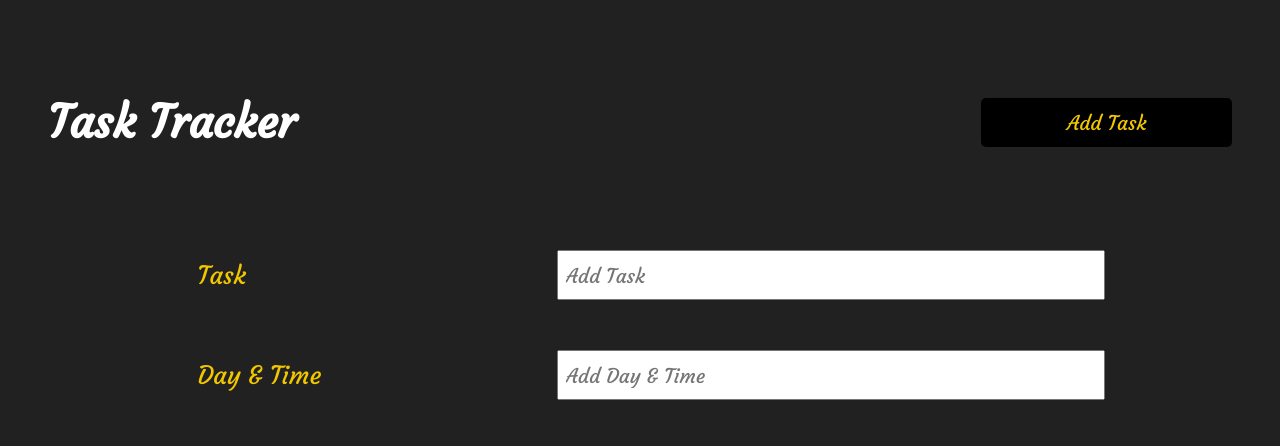
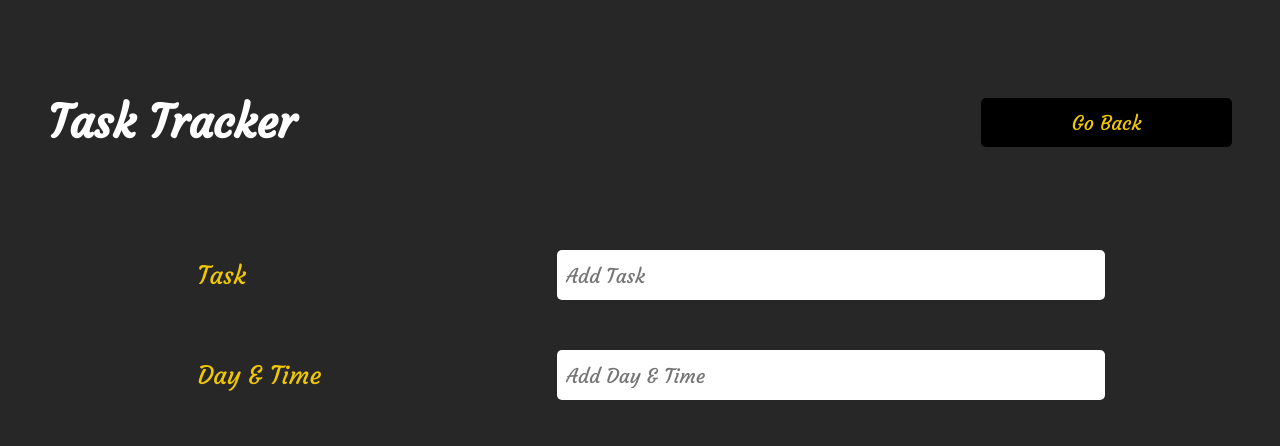
Before and after one commit to Marwa64/Task-Tracker, a React (Create React App) app: page / in a window 1280 px wide. Both pictures are taken after a click on the button "Add Task". Shown: the top 446 px of the page. Built offline with nearby package versions, Linux system fonts and the light colour scheme.

Commit message:
styling and button toggle

```diff
--- a/src/App.js
+++ b/src/App.js
@@ -25,16 +25,22 @@ const App = () => {
     }
   ])
 
-  const [form, setForm] = useState(false)
+  const [form, setForm] = useState(false);
+
+  const hideForm = () => {
+    setForm(false);
+    setHeaderButton({text: 'Add Task', onClick: displayForm});
+  }
 
   const displayForm = () => {
-    setForm(true)
+    setForm(true);
+    setHeaderButton({text: 'Go Back', onClick: hideForm});
   }
   const saveTask = (task) => {
     const id = tasks.length + 1;
     const newTask = {id, ...task};
     setTasks([...tasks, newTask]);
-    setForm(false);
+    hideForm();
   }
 
   const deleteTask = (id) => {
@@ -45,12 +51,15 @@ const App = () => {
     setTasks(tasks.map((task) => task.id === id ? { ...task, reminder: !task.reminder } : task));
   }
 
+  const [headerButton, setHeaderButton] = useState({text: 'Add Task', onClick: displayForm})
+
   return (
     <>
-    <Header title="Task Tracker" displayForm={displayForm}/>
+    <Header title="Task Tracker" headerButton = {headerButton}/>
     <div className="container">
         {form === false ? tasks.length > 0 ? <Tasks tasks={tasks} deleteTask={deleteTask} toggleReminder={toggleReminder}/> : 'No tasks yet, add one!' : <AddTask saveTask={saveTask}/>}
     </div>
+    <br/><br/><br/>
     </>
   );
 }
--- a/src/components/AddTask.js
+++ b/src/components/AddTask.js
@@ -10,26 +10,31 @@ const AddTask = (props) => {
   const onSubmit = (e) => {
       e.preventDefault();
       if (!text) {
-        alert('Please add the task');
+        document.querySelector('#taskText').style.borderColor = '#cc0000';
+        if (!day) {
+          document.querySelector('#day').style.borderColor = '#cc0000';
+        } else {
+          document.querySelector('#day').style.borderColor = '#cc000000';
+        }
         return
       }
       if (!day) {
-        alert('Please add the day');
+        document.querySelector('#taskText').style.borderColor = '#cc000000';
+        document.querySelector('#day').style.borderColor = '#cc0000';
         return
       }
       props.saveTask({text, day, reminder});
   }
-
   return (
     <form className='add-form' onSubmit={onSubmit}>
       <div className='form-control' style={{animationDelay: (animationDelay = animationDelay+0.4) + 's'}} >
         <label>Task</label>
-        <input type='text' placeholder='Add Task' value={text} onChange={(e) => setText(e.target.value)}
+        <input id='taskText' type='text' placeholder='Add Task' value={text} onChange={(e) => setText(e.target.value)}
         />
       </div>
       <div className='form-control' style={{animationDelay: (animationDelay = animationDelay+0.4) + 's'}}>
         <label>Day & Time</label>
-        <input type='text' placeholder='Add Day & Time' value={day} onChange={(e) => setDay(e.target.value)}
+        <input id='day' type='text' placeholder='Add Day & Time' value={day} onChange={(e) => setDay(e.target.value)}
         />
       </div>
       <div className='form-control form-control-check' style={{animationDelay: (animationDelay = animationDelay+0.4) + 's'}}>
--- a/src/components/Header.js
+++ b/src/components/Header.js
@@ -5,7 +5,7 @@ const Header = (props) => {
     return (
       <header>
         <h1>{props.title}</h1>
-        <Button text="Add Task" onClick={props.displayForm}/>
+        <Button text={props.headerButton.text} onClick={props.headerButton.onClick}/>
       </header>
     )
 }
--- a/src/index.css
+++ b/src/index.css
@@ -1,12 +1,21 @@
 @import url('https://fonts.googleapis.com/css2?family=Courgette&display=swap');
-
+html {
+  height: 100%;
+}
 body {
   display: flex;
   justify-content: center;
   align-items: center;
-  background-color: #212121;
+  background: linear-gradient(270deg, #4e3e00, #272727, #272727);
+  background-size: 400% 400%;
   color: white;
   font-family: 'Courgette', cursive;
+  animation: backgroundAnimation 10s ease infinite;
+}
+@keyframes backgroundAnimation {
+  0%{background-position:0% 50%}
+  50%{background-position:100% 50%}
+  100%{background-position:0% 50%}
 }
 #root {
   width: 100%;
@@ -32,8 +41,11 @@ h1 {
 body::-webkit-scrollbar {
   width: 12px;
 }
+body::-webkit-scrollbar-track {
+  background-color: #272727;
+}
 body::-webkit-scrollbar-thumb {
-  background-color: #888787;
+  background-color: #d2ae05;
   border-radius: 10px;
 }
 .task {
@@ -113,6 +125,8 @@ button {
   padding: 3px 7px;
   font-size: 20px;
   font-family: 'Courgette', cursive;
+  border: 2px solid #cc000000;
+  border-radius: 5px;
 }
 .form-control-check {
   display: flex;
```
Also changed, not shown: 1 other file (tests, documents, lock files or other folders).
